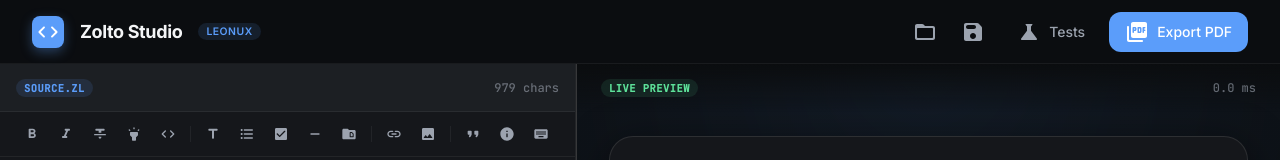
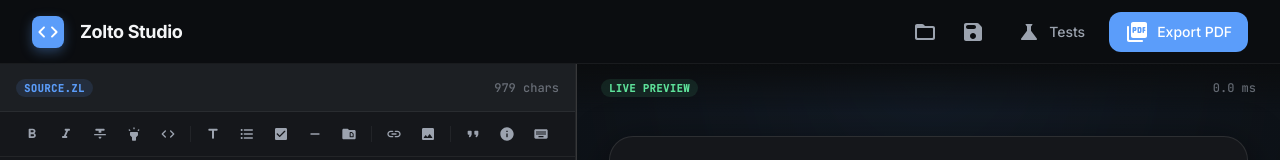
Before and after one commit to uxle/zolto, a website: page index.html in a window 1280 px wide. Shown: the top 160 px of the page. Drawn offline with nearby package versions, Linux system fonts and the light colour scheme.

Commit message:
Update index.html

```diff
--- a/index.html
+++ b/index.html
@@ -26,7 +26,6 @@
     <div class="brand">
       <div class="brand-icon"><svg fill="currentColor" xmlns="http://www.w3.org/2000/svg" height="24" viewBox="0 0 24 24" width="24"><path d="M0 0h24v24H0V0z" fill="none"/><path d="M8.7 15.9L4.8 12l3.9-3.9c.39-.39.39-1.01 0-1.4-.39-.39-1.01-.39-1.4 0l-4.59 4.59c-.39.39-.39 1.02 0 1.41l4.59 4.6c.39.39 1.01.39 1.4 0 .39-.39.39-1.01 0-1.4zm6.6 0l3.9-3.9-3.9-3.9c-.39-.39-.39-1.01 0-1.4.39-.39 1.01-.39 1.4 0l4.59 4.59c.39.39.39 1.02 0 1.41l-4.59 4.6c-.39.39-1.01.39-1.4 0-.39-.39-.39-1.01 0-1.4z"/></svg></div>
       <span class="brand-name">Zolto Studio</span>
-      <span class="brand-badge lx-badge lx-badge-blue">LeonUX</span>
     </div>
 
     <div class="view-switch">
```
